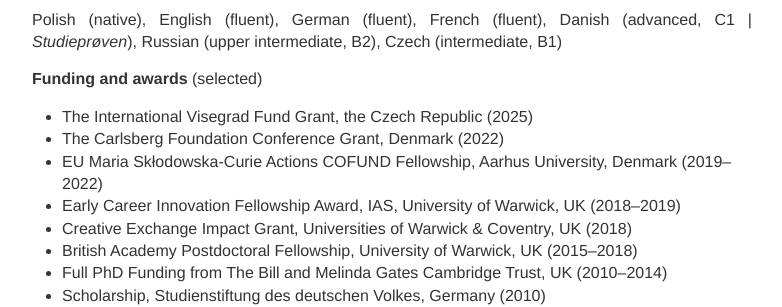
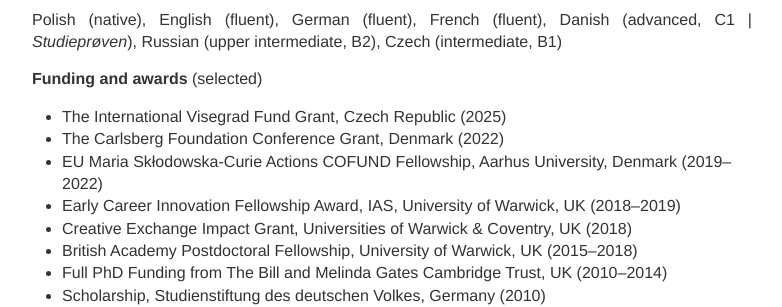
Before and after one commit to IJanicka/IJanicka.github.io, a Jekyll site: the page built from about.md, in a window 1280 px wide. Shown: the part 1584-1891 px from the top of the page, without its empty margins (248-1030 px from the left). Built offline with Jekyll 4.4.1, drawn with Linux system fonts in a browser that asks for light colours.

Commit message:
Update about.md

```diff
--- a/about.md
+++ b/about.md
@@ -44,7 +44,7 @@
 
 **Funding and awards** (selected)<br>
 
-* The International Visegrad Fund Grant, the Czech Republic (2025) <br>
+* The International Visegrad Fund Grant, Czech Republic (2025) <br>
 * The Carlsberg Foundation Conference Grant, Denmark (2022)<br>
 * EU Maria Skłodowska-Curie Actions COFUND Fellowship, Aarhus University, Denmark (2019–2022)	<br>
 * Early Career Innovation Fellowship Award, IAS, University of Warwick, UK (2018–2019)<br>
```
